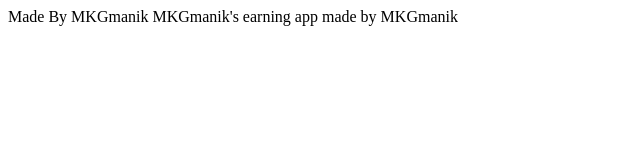
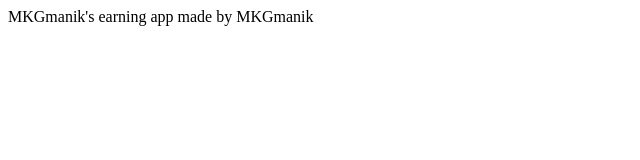
Before and after one commit to MKG8/MKG, a plain HTML site: page index.html in a window 1280 px wide. Shown: the whole page, without its empty margins (0-640 px from the left). Drawn offline with Linux system fonts and the light colour scheme.

Commit message:
Update and rename index2.html to index.html

```diff
--- a/index2.html
+++ b/index.html
@@ -3,7 +3,6 @@
  <head>
 <title>  MKGmanik </title>
   <meta http-equiv="refresh" content="5">
-    Made By MKGmanik
     </head>
     <body>
   MKGmanik's earning app made by MKGmanik
```
